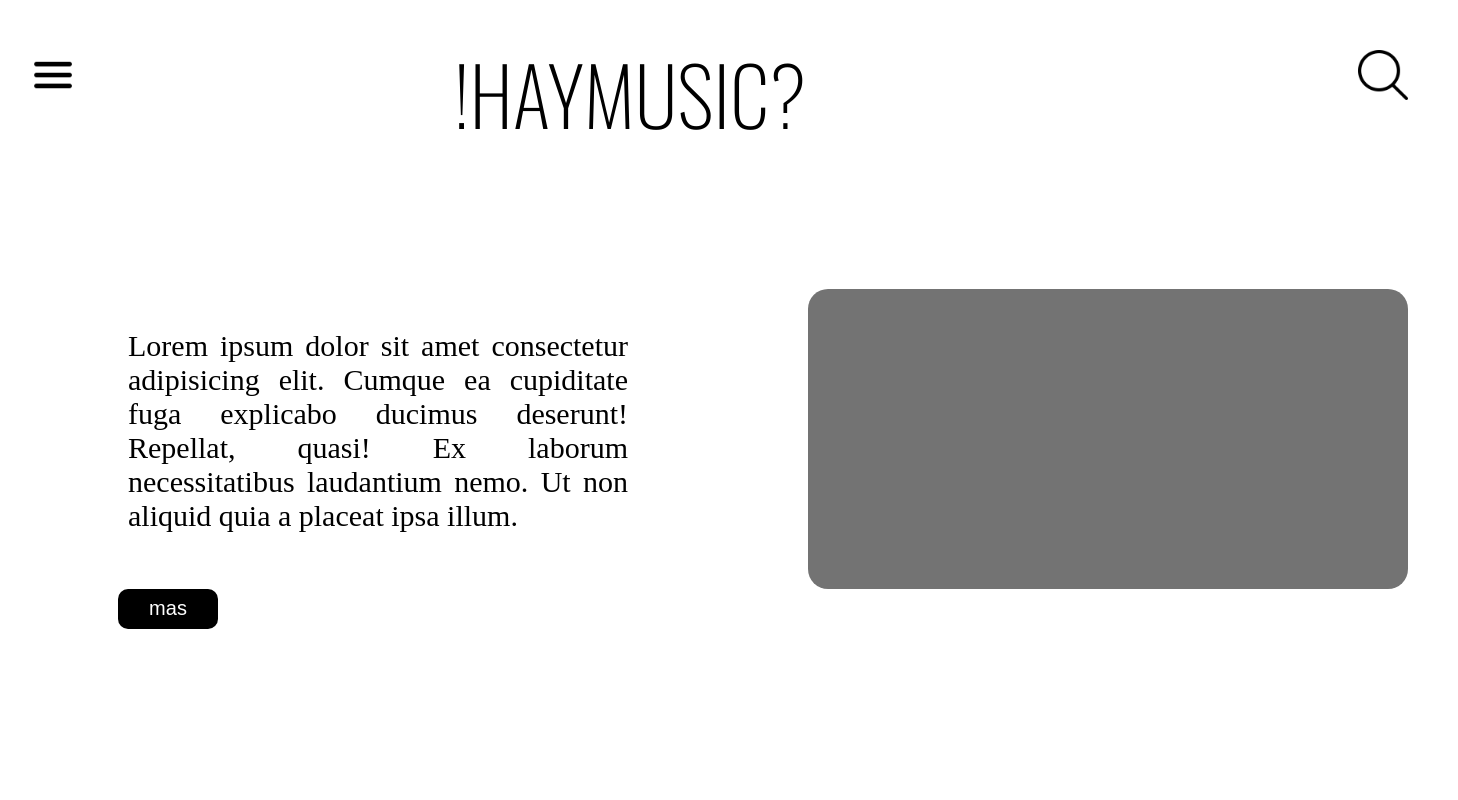
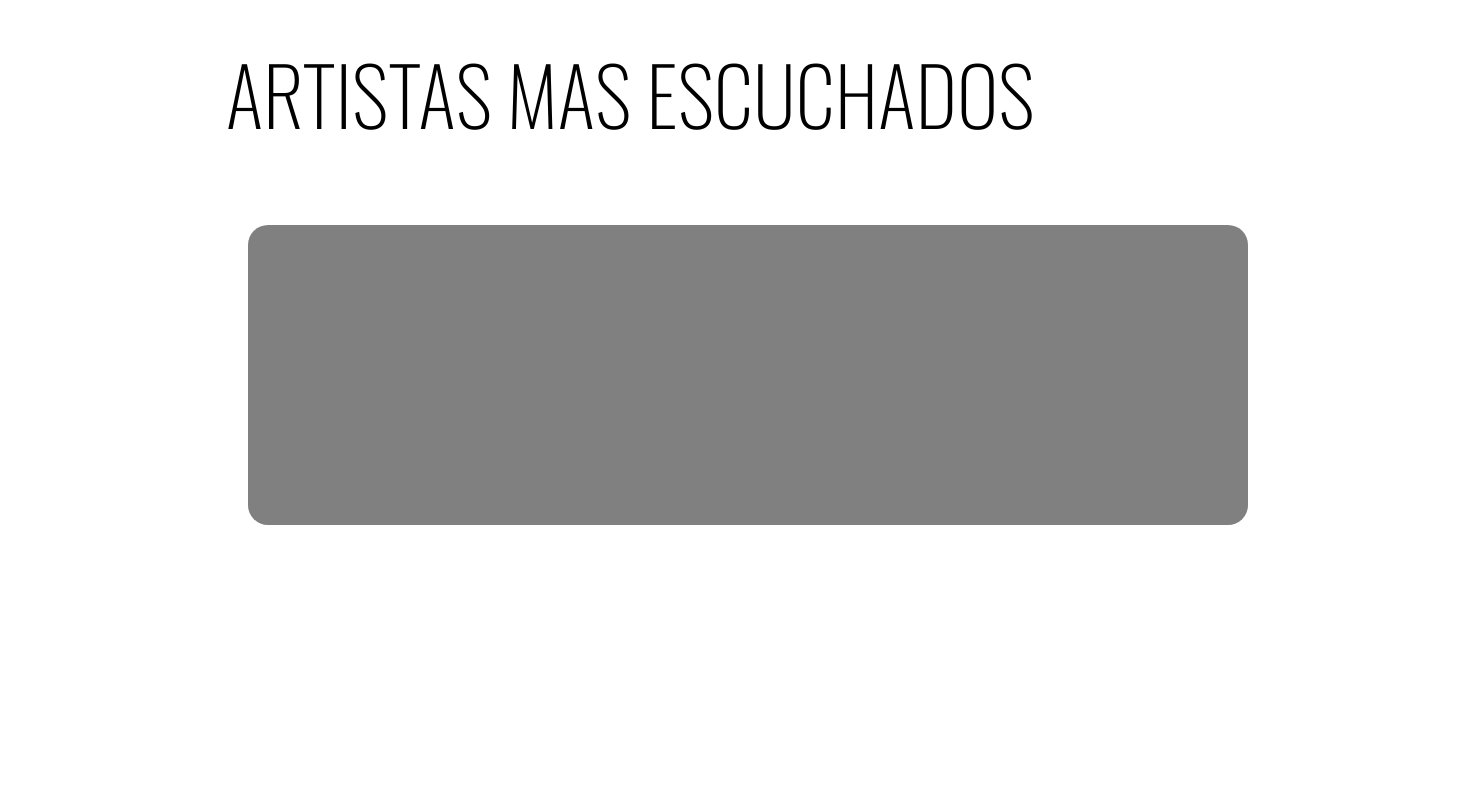
Before and after one commit to Jenry123/landig_proyect, an Angular app: page /music in a window 1280 px wide. Before the commit this address led to /. Shown: the top 800 px of the page, 1458 px wide, since content can reach past the window. Built offline with nearby package versions, Linux system fonts and the light colour scheme.

Commit message:
add:cards

```diff
--- a/src/app/app-routing.module.ts
+++ b/src/app/app-routing.module.ts
@@ -1,7 +1,14 @@
+import { TopMusicComponent } from './landing-page/top-music/top-music.component';
 import { NgModule } from '@angular/core';
 import { RouterModule, Routes } from '@angular/router';
+import { InformationArtistComponent } from './landing-page/information-artist/information-artist.component';
+import { MenuAppComponent } from './landing-page/menu-app/menu-app.component';
 
-const routes: Routes = [];
+const routes: Routes = [
+  {path:'artist',component:InformationArtistComponent},
+  {path:'home',component:MenuAppComponent},
+  {path:'music',component:TopMusicComponent}
+];
 
 @NgModule({
   imports: [RouterModule.forRoot(routes)],
--- a/src/app/app.component.html
+++ b/src/app/app.component.html
@@ -1,2 +1,2 @@
 
-<app-menu-app></app-menu-app>
+<router-outlet></router-outlet>
--- /dev/null
+++ b/src/app/landing-page/cards/cards.component.html
@@ -0,0 +1 @@
+<p>cards works!</p>
--- a/src/app/landing-page/landing-page.module.ts
+++ b/src/app/landing-page/landing-page.module.ts
@@ -3,11 +3,12 @@ import { CommonModule } from '@angular/common';
 import { MenuAppComponent } from './menu-app/menu-app.component';
 import { InformationArtistComponent } from './information-artist/information-artist.component';
 import { TopMusicComponent } from './top-music/top-music.component';
+import { CardsComponent } from './cards/cards.component';
 
 
 
 @NgModule({
-  declarations: [MenuAppComponent, InformationArtistComponent, TopMusicComponent],
+  declarations: [MenuAppComponent, InformationArtistComponent, TopMusicComponent, CardsComponent],
   imports: [
     CommonModule
   ],
--- a/src/app/landing-page/menu-app/menu-app.component.html
+++ b/src/app/landing-page/menu-app/menu-app.component.html
@@ -4,7 +4,7 @@
 
 <img src="./assets/img/menu.png" alt="" srcset="" id="menu-burguer">
 <img src="./assets/img/lupa.png" alt="" srcset="" id="buscador">
-<button id="btn">mas</button>
+<button id="btn" onclick="navegar()">mas</button>
 
 
 <div id="info">
--- a/src/app/landing-page/menu-app/menu-app.component.ts
+++ b/src/app/landing-page/menu-app/menu-app.component.ts
@@ -1,13 +1,15 @@
-import { Component } from '@angular/core';
+import { Component, Injectable } from '@angular/core';
+import { Router } from 'express';
 
 @Component({
   selector: 'app-menu-app',
   templateUrl: './menu-app.component.html',
   styleUrl: './menu-app.component.css'
 })
+
+@Injectable({
+  providedIn:'root'
+})
 export class MenuAppComponent {
 
-
-
-
 }
--- a/src/app/landing-page/top-music/top-music.component.css
+++ b/src/app/landing-page/top-music/top-music.component.css
@@ -0,0 +1,22 @@
+@import url('https://fonts.googleapis.com/css2?family=Oswald:wght@200..700&display=swap');
+@import url('https://fonts.googleapis.com/css2?family=Merriweather:ital,wght@0,300;0,400;0,700;0,900;1,300;1,400;1,700;1,900&display=swap');
+#tittle{
+text-align: center;
+position: relative;
+left: -10px;
+font-size: 80px;
+top: -20px;
+font-family: "Oswald", sans-serif;
+font-optical-sizing: auto;
+font-weight: 12;
+font-style: normal;
+}
+
+#imgPromocional{
+  width: 1000px;
+  position: relative;
+  height: 300px;
+  background-color: gray;
+  left: 240px;
+  border-radius: 20px;
+}
--- a/src/app/landing-page/top-music/top-music.component.html
+++ b/src/app/landing-page/top-music/top-music.component.html
@@ -1 +1,3 @@
-<p>top-music works!</p>
+<h1 id="tittle">ARTISTAS MAS ESCUCHADOS</h1>
+
+<div id="imgPromocional"></div>
```
Also changed, not shown: src/app/landing-page/cards/cards.component.ts (added, +10 -0 lines), src/app/landing-page/cards/cards.component.css (added), 1 other file (tests, documents, lock files or other folders).
